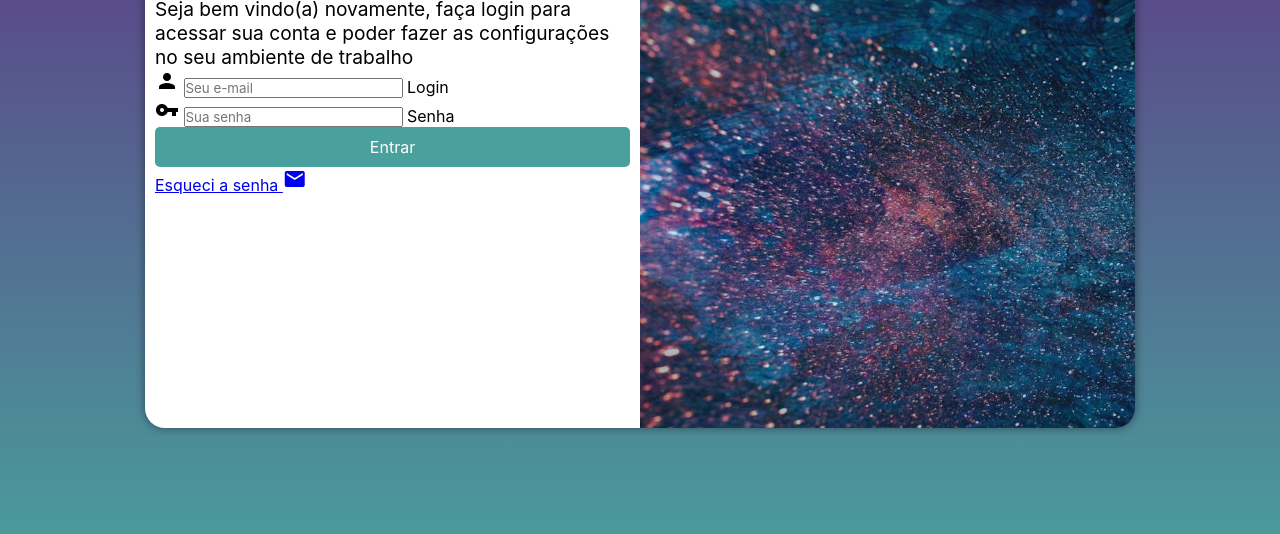
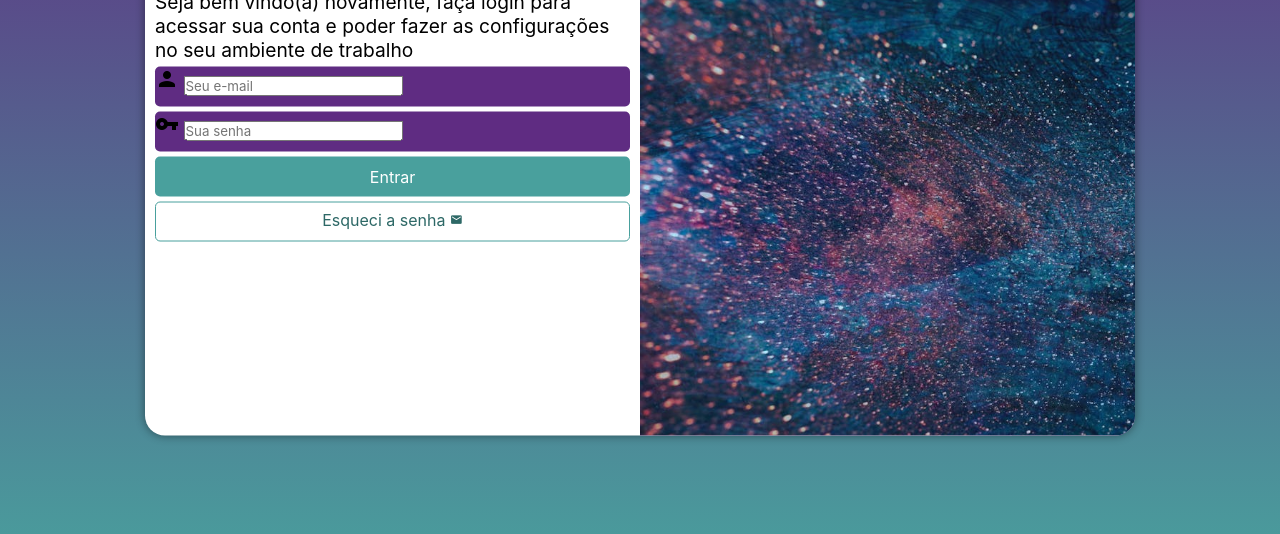
Before and after one commit to guilhermery/projeto-login1, a plain HTML site: page index.html in a window 1280 px wide. Shown: the part 222-756 px from the top of the page. Drawn offline with Linux system fonts and the light colour scheme.

Commit message:
atualizado estilo do formulario

```diff
--- a/estilo/style.css
+++ b/estilo/style.css
@@ -32,11 +32,11 @@ section#login {
     overflow: hidden; /*tudo que está fora da borda fica escondido*/
     background-color: white;
     width: 250px;
-    height: 500px;
+    height: 515px;
     border-radius: 20px;
     box-shadow: 0px 0px 10px rgba(0, 0, 0, 0.459);
 
-    transition: width .5s, height .5s;
+    transition: width .3s, height .3s;
     transition-timing-function: ease;
 }
 
@@ -62,6 +62,19 @@ div#formulario > p {
     font-size: 0.8em;
 }
 
+form > div.campo {
+    background-color: #5f2c82;
+    display: block;
+    width: 100%;
+    height: 40px;
+    border-radius: 5px;
+    margin: 5px 0px;
+}
+
+div.campo > label {
+    display: none;
+}
+
 form > input[type=submit] {
     display: block;
     font-size: 1em;
@@ -71,13 +84,32 @@ form > input[type=submit] {
     color: white;
     border: none;
     border-radius: 5px;
+    cursor: pointer; /*serve para quando passar o mouse por cima, aparece uma mão*/
 }
 
 form > input[type=submit]:hover {
-    background-color: #306e6c;
+    background-color: #2d6866;
 }
 
 form > a.botao {
     display: block;
     text-align: center;
+    font-size: 1em;
+    width: 100%;
+    height: 40px;
+    padding-top: 7px;
+    margin-top: 5px;
+    color: #2d6866;
+    background-color: white;
+    border: 1px solid #49a09d;
+    border-radius: 5px;
+    text-decoration: none;
 }
+
+form > a.botao:hover {
+    background-color: #61f0eb;
+}
+
+form > a.botao > i {
+    font-size: 0.8em;
+}
--- a/index.html
+++ b/index.html
@@ -29,7 +29,7 @@
                         <label for="isenha">Senha</label>
                     </div>
                     <input type="submit" value="Entrar">
-                    <a href="esqueci.html">
+                    <a href="esqueci.html" class="botao">
                         Esqueci a senha <i class="material-icons">mail</i>
                     </a>
                 </form>
```
